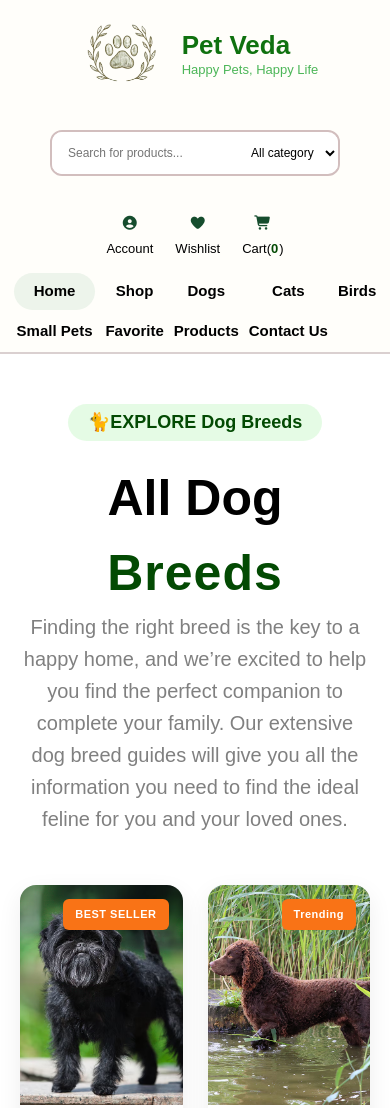
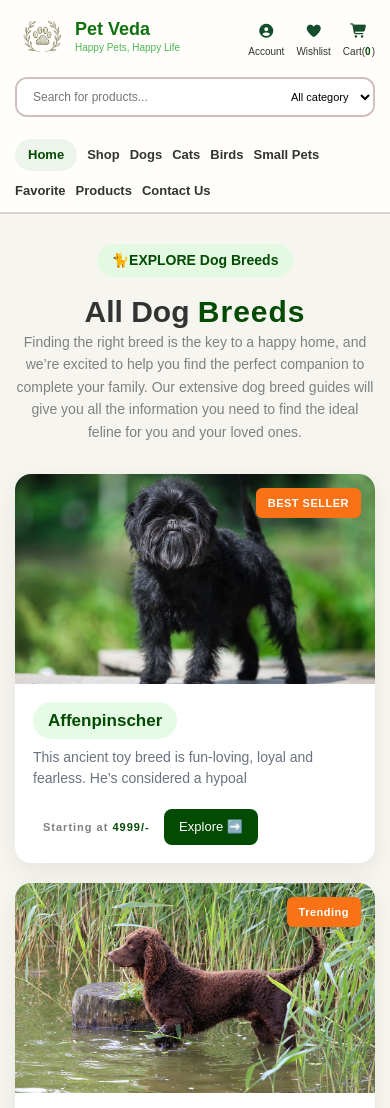
Before and after one commit to SidDeshmane26/PetVeda, a plain HTML site: page Dogs.html in a window 390 px wide. Shown: the top 1108 px of the page. Drawn offline with Linux system fonts and the light colour scheme.

Commit message:
new changes

```diff
--- a/Birds.css
+++ b/Birds.css
@@ -367,27 +367,3 @@ span {
   }
 
 }
-
-/* Responsive 750px Tablet view  */
-@media (max-width: 800px) {
-   .card-container{
-    grid-template-columns: auto auto ;
-    margin: 0 10px;
-    padding: 0 10px;
-   }
- .pet-header{
-      display: flex;
-      flex-direction: column;
-   }
-    .footer-grid{
-      display: grid;
-      grid-template-columns: auto auto auto;
-      text-align: center;
-   }
-   .navbar{
-      display: grid;
-      grid-template-columns: auto auto auto auto auto;
-      text-align: center;
-      gap: 10px;
-  }
-}
--- a/Cats.css
+++ b/Cats.css
@@ -336,55 +336,3 @@ span {
       font-weight: 500;
 
 }
-
-/* Responsive for mobile 500px width*/
-@media (max-width: 500px) {
-   .card-container{
-    grid-template-columns: auto auto;
-    margin: 0;
-    padding: 0 10px;
-   }
-    .pet-header{
-      display: flex;
-      flex-direction: column;
-      padding: 5px;
-   }
-   .footer-grid{
-      display: grid;
-      grid-template-columns: auto auto auto;
-      text-align: center;
-   }
-   .navbar{
-      display: grid;
-      grid-template-columns: auto auto auto auto auto;
-      text-align: center;
-      gap: 10px;
-  }
-
-
-}
-
-/* Responsive for Tablet 800px */
-@media (max-width: 800px) {
-   .card-container{
-    grid-template-columns: auto auto;
-    margin: 0;
-    padding: 0 10px;
-   }
-   .pet-header{
-      display: flex;
-      flex-direction: column;
-   }
-    .footer-grid{
-      display: grid;
-      grid-template-columns: auto auto auto;
-      text-align: center;
-   }
-   .navbar{
-      display: grid;
-      grid-template-columns: auto auto auto auto auto;
-      text-align: center;
-      gap: 10px;
-  }
-
-}
--- a/Dogs.css
+++ b/Dogs.css
@@ -4,6 +4,11 @@
     box-sizing: border-box;
 }
 
+:root {
+    --green: #034a03;
+    --cream: #f6f5f0;
+    --text: #333333;
+}
 body {
     font-family: Arial, Helvetica, sans-serif;
     background-color: #f6f5f0;
@@ -342,55 +347,318 @@ span {
 
 }
 
-/* Responsive 500px mobile view */
-@media (max-width: 500px) {
-   .card-container{
-    grid-template-columns: auto auto;
-    margin: 0;
-    padding: 0 10px;
-   }
-   .pet-header{
-      display: flex;
-      flex-direction: column;
-      padding: 5px;
-   }
-   .footer-grid{
-      display: grid;
-      grid-template-columns: auto auto auto;
-      text-align: center;
-   }
-  .navbar{
-      display: grid;
-      grid-template-columns: auto auto auto auto auto;
-      text-align: center;
-      gap: 10px;
-  }
 
+/* ================= TABLET RESPONSIVE ================= */
 
+@media (max-width: 1200px) {
+
+    .pet-header {
+        padding: 10px 3%;
+        gap: 15px;
+    }
+
+    .hero-logo {
+        height: 75px;
+        width: 75px;
+    }
+
+    .logo h2 {
+        font-size: 22px;
+    }
+
+    .search {
+        max-width: 380px;
+    }
+
+    .header-links {
+        gap: 12px;
+    }
+
+    .header-links a {
+        font-size: 21px;
+    }
+
+    .navbar {
+        gap: 20px;
+        flex-wrap: wrap;
+        font-size: 14px;
+    }
+
+    .container {
+        margin: 35px auto;
+    }
+
+    .heading h1 {
+        font-size: 40px;
+    }
+
+    .heading p {
+        font-size: 17px;
+    }
+
+    .card-container {
+        grid-template-columns: repeat(2, minmax(0, 1fr));
+        margin: 0 25px;
+        padding: 0 15px;
+        gap: 20px;
+    }
+
+    .card {
+        max-width: 100%;
+    }
+
+    .card-image {
+        height: 200px;
+    }
+
+    .footer-grid {
+        grid-template-columns: repeat(3, 1fr);
+        padding: 25px 4%;
+    }
+
+    .reserve {
+        padding: 10px 20px;
+        text-align: center;
+    }
+}
+/* ================= SMALL MOBILE ================= */
+
+@media (max-width: 360px) {
+
+    .heading h1 {
+        font-size: 25px;
+    }
+
+    .heading p {
+        font-size: 13px;
+    }
+
+    .card-container {
+        padding: 0 10px;
+    }
+
+    .card-image {
+        height: 180px;
+    }
+
+    .footer-grid {
+        grid-template-columns: auto;
+        gap: 15px;
+        padding: 20px 15px;
+    }
+
+    .footer-brand {
+        grid-column: 1 / -1;
+    }
+
+    .header-links {
+        gap: 9px;
+    }
+
+    .header-links a {
+        font-size: 17px;
+    }
+
+    .hero-logo {
+        height: 48px;
+        width: 48px;
+    }
+
+    .logo h2 {
+        font-size: 16px;
+    }
 }
 
-/* Responsive 750px Tablet view  */
-@media (max-width: 800px) {
-   .card-container{
-    grid-template-columns: auto auto ;
-    margin: 0 10px;
-    padding: 0 10px;
-   }
-   .pet-header{
-      display: flex;
-      flex-direction: column;
-   }
-    .footer-grid{
-      display: grid;
-      grid-template-columns: auto auto auto;
-      text-align: center;
-   }
-   .navbar{
-      display: grid;
-      grid-template-columns: auto auto auto auto auto;
-      text-align: center;
-      gap: 10px;
-  }
+/* ================= MOBILE RESPONSIVE ================= */
 
+@media (max-width: 550px) {
 
+    /* Header */
+
+    .pet-header {
+        padding: 10px 15px;
+        display: flex;
+        flex-wrap: wrap;
+        gap: 12px;
+    }
+
+    .logo {
+        gap: 5px;
+    }
+
+    .hero-logo {
+        height: 55px;
+        width: 55px;
+    }
+
+    .logo h2 {
+        font-size: 18px;
+    }
+
+    .logo p {
+        font-size: 10px;
+    }
+
+    .search {
+        order: 3;
+        flex: 1 1 100%;
+        max-width: 100%;
+        height: 40px;
+    }
+
+    .search input {
+        font-size: 12px;
+    }
+
+    .search select {
+        max-width: 110px;
+        font-size: 11px;
+    }
+
+    .header-links {
+        gap: 12px;
+        margin-left: auto;
+    }
+
+    .header-links a {
+        font-size: 19px;
+    }
+
+    .header-links small {
+        font-size: 10px;
+    }
+
+    /* Navigation */
+
+    .navbar {
+        justify-content: flex-start;
+        gap: 10px;
+        padding: 12px 15px;
+        overflow-x: auto;
+        white-space: nowrap;
+        font-size: 13px;
+    }
+
+    .navbar .active {
+        padding: 6px 13px;
+    }
+
+    /* Main Heading */
+
+    .container {
+        margin: 30px auto;
+        padding: 0 15px;
+    }
+
+    h3 {
+        font-size: 14px;
+        padding: 6px 15px;
+    }
+
+    .heading {
+        margin-top: 15px;
+    }
+
+    .heading h1 {
+        font-size: 30px;
+        line-height: 1.3;
+    }
+
+    .heading p {
+        font-size: 14px;
+        line-height: 1.6;
+    }
+
+    /* Cards */
+
+    .card-container {
+        grid-template-columns: 1fr;
+        margin: 0;
+        padding: 0 15px;
+        gap: 20px;
+        margin-top: 30px;
+    }
+
+    .card {
+        width: 100%;
+        max-width: 100%;
+    }
+
+    .card-image {
+        height: 210px;
+    }
+
+    .card-content {
+        padding: 18px;
+    }
+
+    .card-content h3 {
+        font-size: 17px;
+    }
+
+    .card-content p {
+        font-size: 14px;
+    }
+
+    .price {
+        margin: 0 10px;
+        font-size: 11px;
+    }
+
+    .btn {
+        padding: 8px 15px;
+        font-size: 13px;
+    }
+
+    /* Footer */
+
+    .footer-grid {
+        grid-template-columns: repeat(2, 1fr);
+        padding: 25px 20px;
+        gap: 20px;
+    }
+
+    .footer h2 {
+        font-size: 17px;
+    }
+
+    .footer h4 {
+        font-size: 13px;
+    }
+
+    .footer p,
+    .footer a {
+        font-size: 12px;
+    }
+
+    .reserve {
+        padding: 12px 15px;
+        text-align: center;
+        font-size: 10px;
+    }
 }
+
+/*Small Mobile view
+
+@media screen and (max-width: 360px) {
+
+    body {
+        background: lightblue !important;
+    }
+
+    .card-container {
+        display: grid !important;
+        grid-template-columns: 1fr !important;
+        margin: 0 !important;
+        padding: 10px !important;
+    }
+
+    .pet-header {
+        flex-wrap: wrap !important;
+    }
+
+    .footer-grid {
+        grid-template-columns: 1fr 1fr !important;
+    }
+
+}*/
```
Also changed, not shown: Dogs.html (+1 -0 lines), index.html (+1 -1 lines).
